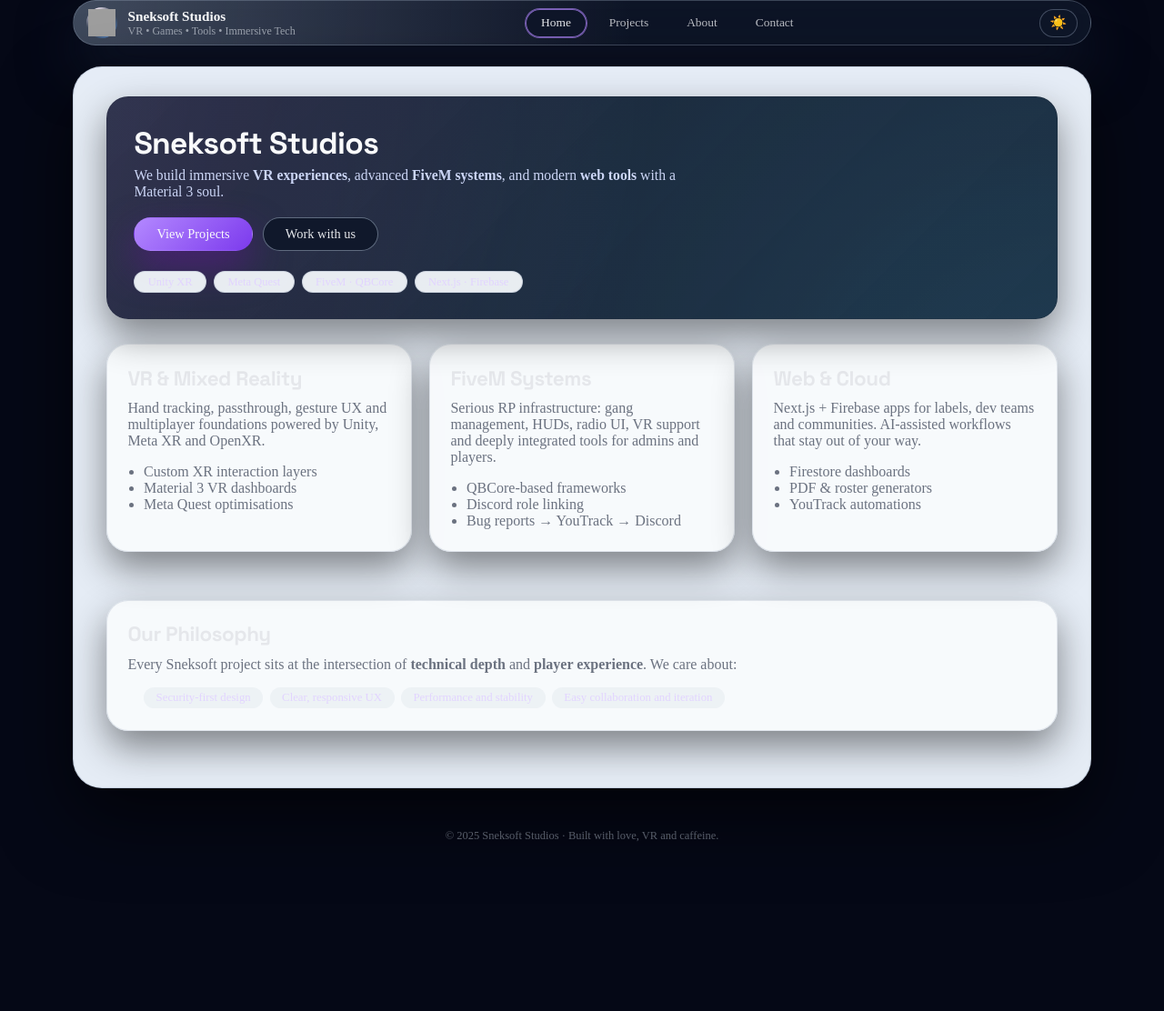
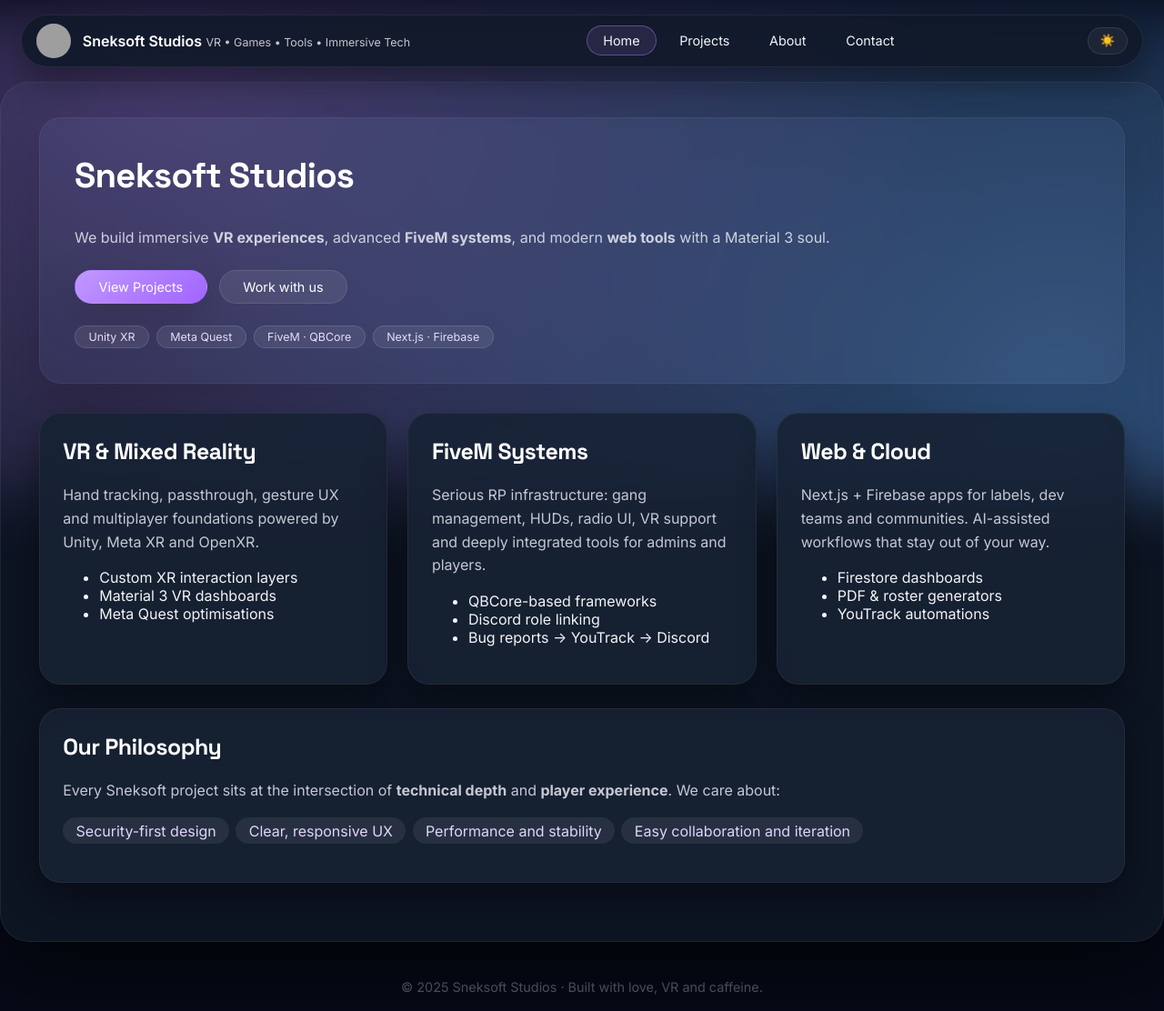
Before and after one commit to SnekSoft-Studios/Sneksoft.github.io, a Jekyll site: the page built from index.md, in a window 1280 px wide and 1112 px high. Shown: the whole window at 91% size. Built offline with Jekyll 4.4.1, drawn with Linux system fonts in a browser that asks for light colours; grey boxes are pictures that could not be loaded.

Commit message:
Revamp material.css with glass theme and improved layout
Refactors the CSS to introduce the Sneksoft Purple Glass Theme, featuring glassmorphic surfaces, enhanced background image handling, and improved color variables. Updates layout, typography, navbar, hero, buttons, cards, and responsive styles for a more modern, visually appealing, and accessible design.

```diff
--- a/assets/css/material.css
+++ b/assets/css/material.css
@@ -1,151 +1,144 @@
+/* ========================================================
+   Sneksoft Purple Glass Theme — Background Image Edition
+   Inspired by Airbnb Dark UI + Glass Surfaces
+   Fully valid CSS + GitHub Pages compatible
+======================================================== */
+
+/* ---------- CSS variables ---------- */
 :root {
   --accent: #b388ff;
-  --accent-soft: rgba(179, 136, 255, 0.35);
   --accent-strong: #e2d4ff;
 
-  --bg-outer-1: #050816;
-  --bg-outer-2: #0b1020;
-  --bg-outer-3: #1f2937;
+  --glass-bg: rgba(17, 25, 40, 0.72);
+  --glass-bg-strong: rgba(17, 25, 40, 0.88);
 
-  --shell-bg: rgba(15, 23, 42, 0.96); /* main app surface */
-  --shell-border: rgba(255, 255, 255, 0.04);
+  --surface: rgba(23, 34, 52, 0.9);
+  --surface-soft: rgba(30, 41, 59, 0.7);
 
-  --surface: rgba(23, 34, 52, 0.98);
-  --surface-soft: rgba(30, 41, 59, 0.8);
-  --surface-variant: rgba(148, 163, 184, 0.1);
+  --border-soft: rgba(255, 255, 255, 0.07);
 
-  --text-main: #e5e7eb;
-  --text-subtle: #9ca3af;
-  --chip-bg: rgba(15, 23, 42, 0.9);
+  --text-main: #f3f4f6;
+  --text-subtle: #c5c8d2;
 
   --radius-xl: 32px;
   --radius-lg: 24px;
   --radius-md: 18px;
   --radius-pill: 999px;
 
-  --shadow-soft: 0 32px 80px rgba(0, 0, 0, 0.6);
-  --shadow-card: 0 18px 40px rgba(0, 0, 0, 0.45);
+  --shadow-strong: 0 30px 80px rgba(0, 0, 0, 0.6);
+  --shadow-soft: 0 16px 40px rgba(0, 0, 0, 0.4);
 
   --font-sans: "Inter", system-ui, -apple-system, BlinkMacSystemFont, sans-serif;
-  --font-display: "Space Grotesk", system-ui, -apple-system, BlinkMacSystemFont,
-    sans-serif;
+  --font-display: "Space Grotesk", system-ui, sans-serif;
 }
 
-/* ---- Dark/Light via data-theme (we're biased to dark) ---- */
-html[data-theme="light"] {
-  --shell-bg: rgba(239, 246, 255, 0.96);
-  --surface: rgba(248, 250, 252, 0.96);
-  --surface-soft: rgba(226, 232, 240, 0.96);
-  --text-main: #111827;
-  --text-subtle: #6b7280;
-  --shell-border: rgba(148, 163, 184, 0.4);
-  --chip-bg: rgba(241, 245, 249, 0.96);
-}
-
-/* ---- Base ---- */
-
-*,
-*::before,
-*::after {
-  box-sizing: border-box;
-}
+/* ---------- Page background using your image ---------- */
 
 body {
   margin: 0;
   min-height: 100vh;
+  font-family: var(--font-sans), serif;
+  color: var(--text-main);
 
-  background-image: url('assets/img/background.jpg');
+  /* your background image */
+  background-image: url("assets/img/background.jpg");
   background-size: cover;
   background-position: center;
+  background-attachment: fixed;
   background-repeat: no-repeat;
-  background-attachment: fixed;
 
-  background-color: #050816; /* fallback */
+  /* fallback tone */
+  background-color: #0a0f1f;
+
+  position: relative;
 }
 
-.page-container {
-  background: rgba(15, 23, 42, 0.85); /* dark glassy surface */
-  backdrop-filter: blur(20px);
-  border-radius: 28px;
-  padding: 2rem;
-  max-width: 1120px;
-  margin: 3rem auto;
-  box-shadow: 0 40px 80px rgba(0,0,0,0.5);
+/* Dark tint overlay for readability */
+body::before {
+  content: "";
+  position: fixed;
+  inset: 0;
+  background: rgba(4, 7, 18, 0.55);
+  pointer-events: none;
+  z-index: 0;
 }
 
-/* Main “device” shell */
+/* ---------- Main container (floating panel) ---------- */
+
 .page-container {
-  max-width: 1120px;
-  margin: 0 auto;
-  padding: 2rem 2.25rem 2.5rem;
+  position: relative;
+  z-index: 2;
+
+  max-width: 1200px;
+  margin: 2rem auto;
+  padding: 2.4rem 2.6rem;
+
+  background: var(--glass-bg);
+  backdrop-filter: blur(26px);
   border-radius: var(--radius-xl);
-  background: var(--shell-bg);
-  box-shadow: var(--shadow-soft);
-  border: 1px solid var(--shell-border);
-  backdrop-filter: blur(28px);
+
+  border: 1px solid var(--border-soft);
+  box-shadow: var(--shadow-strong);
 }
 
-/* Typography */
-h1,
-h2,
-h3 {
+/* ---------- Typography ---------- */
+
+h1, h2, h3 {
   font-family: var(--font-display), serif;
   letter-spacing: -0.02em;
   margin-top: 0;
 }
 
 h1 {
-  font-size: clamp(2.1rem, 2.4vw, 2.7rem);
+  font-size: clamp(2.4rem, 2.8vw, 3rem);
+  color: #ffffff;
 }
 
 h2 {
-  font-size: 1.4rem;
-  margin-bottom: 0.6rem;
+  font-size: 1.55rem;
+  color: #f1eeff;
 }
 
 p {
-  margin-top: 0;
   color: var(--text-subtle);
+  line-height: 1.6;
 }
 
-/* ---- Top App Bar ---- */
+/* ---------- NAV BAR ---------- */
 
 .top-app-bar {
-  max-width: 1120px;
+  position: sticky;
+  top: 1rem;
+
+  max-width: 1200px;
   margin: 0 auto 1.4rem;
+
+  padding: 0.55rem 1rem;
+
   border-radius: var(--radius-pill);
-  background: radial-gradient(circle at top left, rgba(148, 163, 184, 0.38), transparent 55%),
-    rgba(15, 23, 42, 0.88);
-  padding: 0.45rem 0.9rem;
-  border: 1px solid rgba(148, 163, 184, 0.35);
-  box-shadow: 0 26px 60px rgba(15, 23, 42, 0.9);
-  backdrop-filter: blur(22px);
+  background: var(--glass-bg-strong);
+  border: 1px solid var(--border-soft);
+  backdrop-filter: blur(24px);
+  box-shadow: var(--shadow-soft);
+
+  z-index: 20;
 }
 
 .top-app-bar-inner {
   display: flex;
   align-items: center;
   justify-content: space-between;
-  gap: 1rem;
 }
 
-/* Brand / logo */
-
-.brand {
-  display: flex;
-  align-items: center;
-  gap: 0.7rem;
-  text-decoration: none;
-  color: inherit;
-}
+/* Logo */
 
 .logo-wrapper {
-  width: 34px;
-  height: 34px;
+  width: 38px;
+  height: 38px;
   border-radius: var(--radius-pill);
-  padding: 2px;
-  background: radial-gradient(circle at 30% 10%, #fdf2ff 0, transparent 55%),
-    radial-gradient(circle at 80% 90%, rgba(96, 165, 250, 0.65), transparent 55%);
+  overflow: hidden;
+
+  background: linear-gradient(135deg, rgba(179, 136, 255, 0.4), rgba(59, 130, 246, 0.3));
 }
 
 .logo {
@@ -153,273 +146,200 @@
   height: 100%;
 }
 
-.brand-text {
+.brand {
   display: flex;
-  flex-direction: column;
+  align-items: center;
+  gap: 0.8rem;
+  text-decoration: none;
+  color: #fff;
 }
 
 .brand-title {
-  font-weight: 650;
-  font-size: 0.95rem;
-  color: #f9fafb;
+  font-weight: 600;
+  font-size: 1rem;
 }
 
 .brand-subtitle {
-  font-size: 0.75rem;
-  color: #9ca3af;
+  font-size: 0.78rem;
+  opacity: 0.75;
 }
 
-/* Nav links */
+/* Navbar links */
 
 .nav-links {
   display: flex;
-  gap: 0.5rem;
-  align-items: center;
+  gap: 0.4rem;
 }
 
 .nav-links a {
-  font-size: 0.84rem;
-  padding: 0.4rem 1rem;
+  text-decoration: none;
+  padding: 0.45rem 1.1rem;
   border-radius: var(--radius-pill);
-  text-decoration: none;
-  color: #e5e7eb;
+
+  color: var(--text-main);
+  font-size: 0.9rem;
+
+  background: transparent;
   border: 1px solid transparent;
-  background: transparent;
-  opacity: 0.8;
+
+  transition: 0.25s ease;
 }
 
 .nav-links a:hover {
-  opacity: 1;
-  border-color: rgba(148, 163, 184, 0.6);
+  background: rgba(255, 255, 255, 0.06);
 }
 
 .nav-links a.active {
-  background: rgba(15, 23, 42, 0.95);
-  border-color: rgba(179, 136, 255, 0.7);
-  box-shadow: 0 0 0 1px rgba(179, 136, 255, 0.6);
-  opacity: 1;
+  background: rgba(179, 136, 255, 0.12);
+  border-color: rgba(179, 136, 255, 0.4);
 }
 
-/* Theme toggle icon button */
+/* Theme toggle button */
 
 .icon-button {
   border-radius: var(--radius-pill);
-  border: 1px solid rgba(148, 163, 184, 0.4);
-  background: rgba(15, 23, 42, 0.9);
-  padding: 0.35rem 0.65rem;
-  display: inline-flex;
-  align-items: center;
-  justify-content: center;
+  padding: 0.4rem 0.8rem;
+
+  background: rgba(255, 255, 255, 0.05);
+  border: 1px solid rgba(255, 255, 255, 0.1);
+
+  color: var(--text-main);
   cursor: pointer;
-  font-size: 0.95rem;
-  color: #e5e7eb;
 }
 
-.icon-button:hover {
-  background: rgba(31, 41, 55, 0.95);
-}
-
-/* The JS will show/hide these spans */
-.icon-sun,
-.icon-moon {
-  display: none;
-}
-
-/* ---- Hero section ---- */
+/* ---------- HERO ---------- */
 
 .hero {
   position: relative;
+  background: rgba(22, 30, 52, 0.85);
+  backdrop-filter: blur(26px);
+  padding: 2.4rem 2.4rem;
   border-radius: var(--radius-lg);
-  background: radial-gradient(circle at top left, rgba(243, 244, 246, 0.02), transparent 60%),
-    linear-gradient(135deg, rgba(15, 23, 42, 0.95), rgba(17, 24, 39, 0.98));
-  padding: 1.9rem 1.9rem 1.8rem;
-  margin-bottom: 1.7rem;
-  overflow: hidden;
-  box-shadow: var(--shadow-card);
+
+  border: 1px solid rgba(255,255,255,0.05);
+  box-shadow: var(--shadow-soft);
+
+  margin-bottom: 2rem;
 }
 
-.hero-content {
-  position: relative;
-  z-index: 1;
-  max-width: 620px;
-}
-
-.hero h1 {
-  color: #f9fafb;
-  margin-bottom: 0.3rem;
-}
-
-.hero p {
-  color: #cbd5f5;
-  font-size: 0.98rem;
-}
-
-/* Animated glow */
 .hero-glow {
   position: absolute;
   inset: -40%;
   background:
-    radial-gradient(circle at 0% 0%, rgba(179, 136, 255, 0.25), transparent 55%),
-    radial-gradient(circle at 80% 110%, rgba(56, 189, 248, 0.25), transparent 60%);
+    radial-gradient(circle at 30% 10%, rgba(179, 136, 255, 0.35), transparent 55%),
+    radial-gradient(circle at 75% 80%, rgba(96, 165, 250, 0.4), transparent 60%);
+  filter: blur(35px);
   mix-blend-mode: screen;
-  opacity: 0.8;
-  animation: snek-glow 18s ease-in-out infinite alternate;
+
+  animation: glow 16s ease-in-out infinite alternate;
 }
 
-@keyframes snek-glow {
-  from {
-    transform: translate3d(-3%, 1%, 0) scale(1);
-  }
-  to {
-    transform: translate3d(3%, -2%, 0) scale(1.05);
-  }
+@keyframes glow {
+  from { transform: translate3d(-2%, 1%, 0) scale(1); }
+  to   { transform: translate3d(2%, -2%, 0) scale(1.05); }
 }
 
+/* HERO chips + actions */
 .hero-actions {
-  margin-top: 1.2rem;
+  margin-top: 1.4rem;
   display: flex;
   flex-wrap: wrap;
-  gap: 0.7rem;
+  gap: 0.8rem;
 }
 
 .hero-chips {
-  margin-top: 1.4rem;
+  margin-top: 1.5rem;
   display: flex;
   flex-wrap: wrap;
   gap: 0.5rem;
 }
 
-/* ---- Buttons / chips ---- */
+/* Buttons */
 
 .m3-button {
   border-radius: var(--radius-pill);
-  padding: 0.55rem 1.5rem;
+  padding: 0.55rem 1.6rem;
+  text-decoration: none;
+  cursor: pointer;
   font-size: 0.9rem;
   border: 1px solid transparent;
-  cursor: pointer;
-  text-decoration: none;
-  display: inline-flex;
-  align-items: center;
-  justify-content: center;
-  font-weight: 500;
 }
 
 .m3-button-filled {
-  background: linear-gradient(135deg, var(--accent), #7c3aed);
-  color: #f9fafb;
-  box-shadow: 0 18px 40px rgba(88, 28, 135, 0.75);
-}
-
-.m3-button-filled:hover {
-  filter: brightness(1.05);
+  background: linear-gradient(135deg, var(--accent), #8c4bff);
+  color: white;
+  box-shadow: var(--shadow-soft);
 }
 
 .m3-button-tonal {
-  background: rgba(15, 23, 42, 0.92);
-  border-color: rgba(148, 163, 184, 0.6);
-  color: #e5e7eb;
+  background: rgba(255, 255, 255, 0.08);
+  color: #fff;
+  border: 1px solid rgba(255,255,255,0.1);
 }
 
+/* Chips */
 .chip {
+  padding: 0.25rem 0.9rem;
+  font-size: 0.78rem;
   border-radius: var(--radius-pill);
-  padding: 0.22rem 0.9rem;
-  font-size: 0.78rem;
-  border: 1px solid rgba(148, 163, 184, 0.35);
-  background: var(--chip-bg);
+  background: rgba(255,255,255,0.08);
+  border: 1px solid rgba(255,255,255,0.12);
   color: var(--accent-strong);
 }
 
-/* ---- Cards & grids ---- */
+/* ---------- Cards ---------- */
 
 .card {
+  background: var(--surface);
+  backdrop-filter: blur(24px);
+
+  border: 1px solid rgba(255,255,255,0.06);
   border-radius: var(--radius-lg);
-  padding: 1.4rem 1.4rem 1.5rem;
-  background: var(--surface);
-  border: 1px solid rgba(148, 163, 184, 0.25);
-  box-shadow: var(--shadow-card);
-  margin-bottom: 1.4rem;
+  padding: 1.6rem;
+
+  box-shadow: var(--shadow-soft);
+  margin-bottom: 1.6rem;
+}
+
+.card h2 {
+  color: #fff;
 }
 
 .card-grid {
   display: grid;
   grid-template-columns: repeat(auto-fit, minmax(260px, 1fr));
-  gap: 1.2rem;
-  margin-bottom: 1.9rem;
+  gap: 1.4rem;
 }
 
-.card h2 {
-  color: #e5e7eb;
-}
-
-.card ul {
-  margin: 0.7rem 0 0;
-  padding-left: 1.1rem;
-  color: var(--text-subtle);
-}
-
-/* pill list used on philosophy / tech sections */
+/* Pill list */
 .pill-list {
   list-style: none;
-  padding-left: 0;
   display: flex;
   flex-wrap: wrap;
   gap: 0.45rem;
+  padding-left: 0;
 }
 
 .pill-list li {
+  padding: 0.3rem 0.9rem;
   border-radius: var(--radius-pill);
-  padding: 0.25rem 0.85rem;
-  font-size: 0.8rem;
-  background: var(--surface-variant);
+  background: rgba(255,255,255,0.07);
   color: var(--accent-strong);
 }
 
-/* Page header */
-.page-header {
-  margin-bottom: 1.5rem;
+/* ---------- Footer ---------- */
+
+.site-footer {
+  margin-top: 2.4rem;
+  text-align: center;
+  color: var(--text-subtle);
+  font-size: 0.9rem;
 }
 
-/* Footer */
-.site-footer {
-  max-width: 1120px;
-  margin: 1.9rem auto 0;
-  padding-top: 0.9rem;
-  font-size: 0.78rem;
-  text-align: center;
-  color: var(--text-subtle);
-}
-
-/* ---- Responsive ---- */
-
-@media (max-width: 900px) {
-  body {
-    padding: 1.6rem 0.9rem 2.4rem;
-  }
-
-  .page-container {
-    border-radius: 24px;
-    padding-inline: 1.4rem;
-  }
-
-  .top-app-bar {
-    margin-bottom: 1.1rem;
-  }
-}
+/* ---------- Responsive ---------- */
 
 @media (max-width: 720px) {
-  .top-app-bar-inner {
-    gap: 0.6rem;
-  }
-
-  .nav-links {
-    display: none; /* keep header clean on phones */
-  }
-
-  .page-container {
-    padding-inline: 1.2rem;
-  }
-
-  .hero {
-    padding-inline: 1.4rem;
-  }
+  .nav-links { display: none; }
+  .page-container { padding: 1.4rem 1.3rem; }
+  .hero { padding: 1.8rem 1.4rem; }
 }
```
